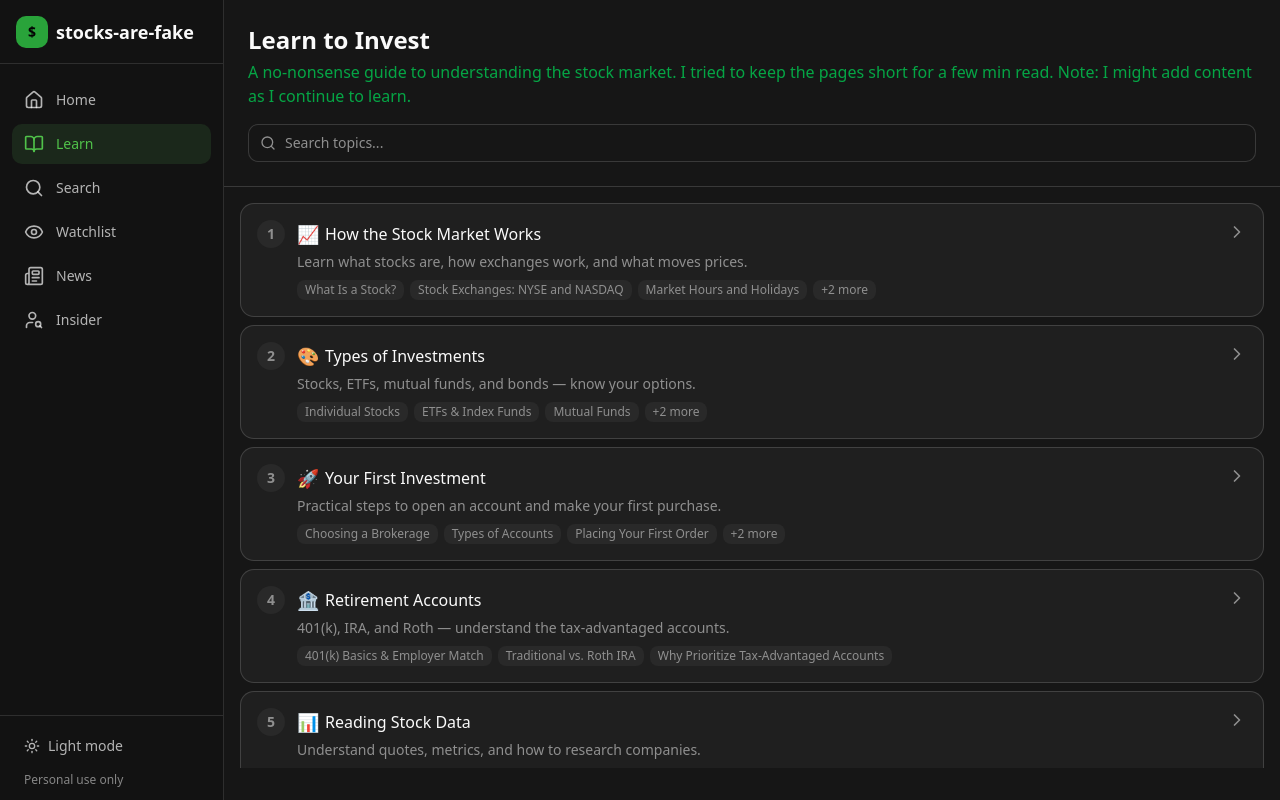
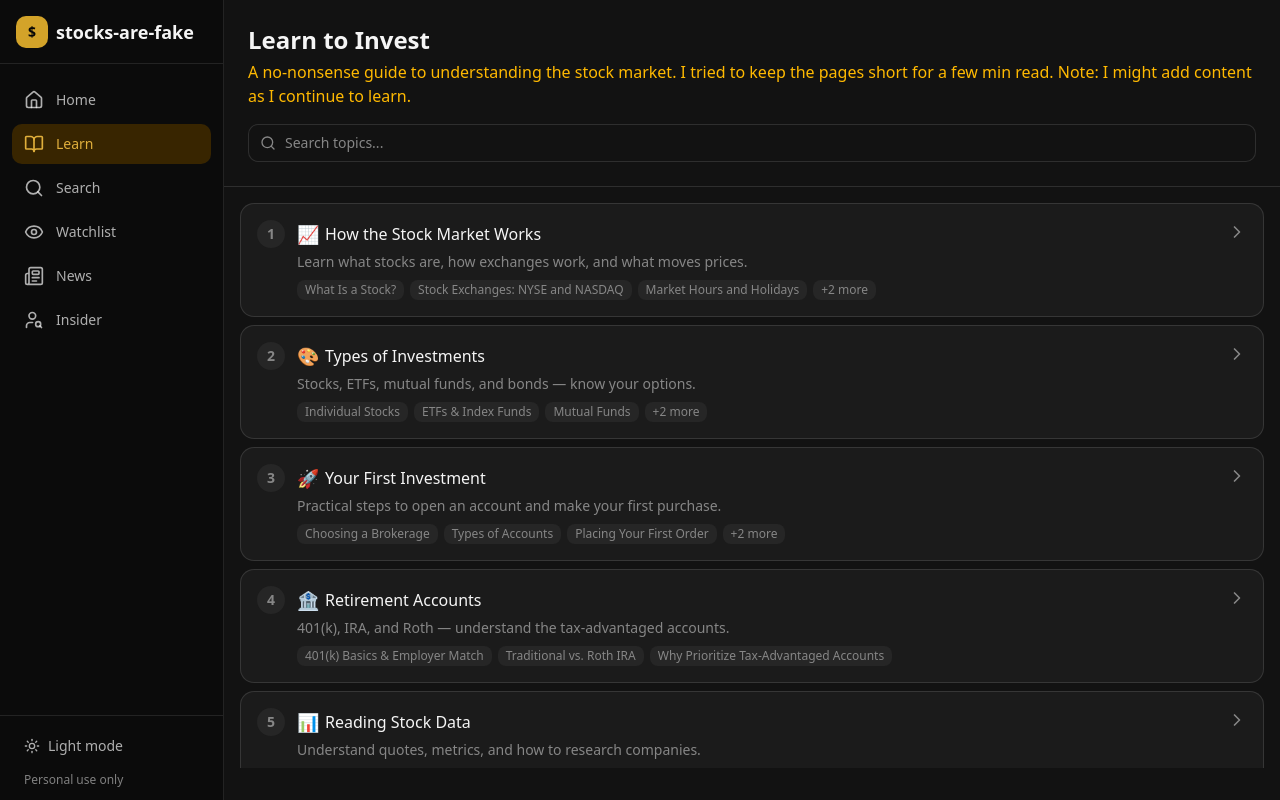
Before and after one commit to akashpatel1198/stocks-are-fake, a Next.js app: page /learn in a window 1280 px wide. Built offline with nearby package versions, Linux system fonts and the light colour scheme.

Commit message:
theme update + cursor UX fixes

```diff
--- a/app/globals.css
+++ b/app/globals.css
@@ -48,73 +48,73 @@
 
 :root {
   --radius: 0.625rem;
-  --primary-rgb: 34, 197, 94;
-  --background: oklch(0.985 0 0);
-  --foreground: oklch(0.145 0 0);
+  --primary-rgb: 37, 37, 37;
+  --background: oklch(0.98 0 0);
+  --foreground: oklch(0.18 0 0);
   --card: oklch(1 0 0);
-  --card-foreground: oklch(0.145 0 0);
+  --card-foreground: oklch(0.18 0 0);
   --popover: oklch(1 0 0);
-  --popover-foreground: oklch(0.145 0 0);
-  --primary: oklch(0.527 0.154 147.5);
-  --primary-foreground: oklch(1 0 0);
-  --secondary: oklch(0.97 0 0);
-  --secondary-foreground: oklch(0.205 0 0);
-  --muted: oklch(0.97 0 0);
-  --muted-foreground: oklch(0.5 0 0);
-  --accent: oklch(0.93 0.03 145);
-  --accent-foreground: oklch(0.3 0.1 145);
+  --popover-foreground: oklch(0.18 0 0);
+  --primary: oklch(0.20 0 0);
+  --primary-foreground: oklch(0.98 0 0);
+  --secondary: oklch(0.95 0 0);
+  --secondary-foreground: oklch(0.20 0 0);
+  --muted: oklch(0.95 0 0);
+  --muted-foreground: oklch(0.52 0 0);
+  --accent: oklch(0.74 0.14 85);
+  --accent-foreground: oklch(0.15 0 0);
   --destructive: oklch(0.577 0.245 27.325);
-  --border: oklch(0.9 0 0);
-  --input: oklch(0.9 0 0);
-  --ring: oklch(0.527 0.154 147.5);
-  --chart-1: oklch(0.627 0.178 145);
-  --chart-2: oklch(0.527 0.154 147.5);
-  --chart-3: oklch(0.448 0.133 148.5);
-  --chart-4: oklch(0.723 0.191 142.5);
-  --chart-5: oklch(0.8 0.15 140);
-  --sidebar: oklch(0.975 0 0);
-  --sidebar-foreground: oklch(0.145 0 0);
-  --sidebar-primary: oklch(0.527 0.154 147.5);
-  --sidebar-primary-foreground: oklch(1 0 0);
-  --sidebar-accent: oklch(0.93 0.03 145);
-  --sidebar-accent-foreground: oklch(0.3 0.1 145);
-  --sidebar-border: oklch(0.9 0 0);
-  --sidebar-ring: oklch(0.527 0.154 147.5);
+  --border: oklch(0.88 0 0);
+  --input: oklch(0.88 0 0);
+  --ring: oklch(0.74 0.14 85);
+  --chart-1: oklch(0.74 0.14 85);
+  --chart-2: oklch(0.20 0 0);
+  --chart-3: oklch(0.60 0.12 85);
+  --chart-4: oklch(0.45 0 0);
+  --chart-5: oklch(0.82 0.10 88);
+  --sidebar: oklch(0.965 0 0);
+  --sidebar-foreground: oklch(0.18 0 0);
+  --sidebar-primary: oklch(0.20 0 0);
+  --sidebar-primary-foreground: oklch(0.98 0 0);
+  --sidebar-accent: oklch(0.74 0.14 85);
+  --sidebar-accent-foreground: oklch(0.15 0 0);
+  --sidebar-border: oklch(0.88 0 0);
+  --sidebar-ring: oklch(0.74 0.14 85);
 }
 
 .dark {
-  --primary-rgb: 74, 222, 128;
-  --background: oklch(0.2 0 0);
-  --foreground: oklch(0.985 0 0);
-  --card: oklch(0.24 0 0);
-  --card-foreground: oklch(0.985 0 0);
-  --popover: oklch(0.24 0 0);
-  --popover-foreground: oklch(0.985 0 0);
-  --primary: oklch(0.627 0.178 145);
-  --primary-foreground: oklch(0.1 0 0);
-  --secondary: oklch(0.28 0 0);
-  --secondary-foreground: oklch(0.985 0 0);
-  --muted: oklch(0.28 0 0);
-  --muted-foreground: oklch(0.65 0 0);
-  --accent: oklch(0.28 0.03 145);
-  --accent-foreground: oklch(0.723 0.191 142.5);
+  --primary-rgb: 200, 160, 48;
+  --background: oklch(0.18 0 0);
+  --foreground: oklch(0.97 0 0);
+  --card: oklch(0.22 0 0);
+  --card-foreground: oklch(0.97 0 0);
+  --popover: oklch(0.22 0 0);
+  --popover-foreground: oklch(0.97 0 0);
+  --primary: oklch(0.74 0.14 85);
+  --primary-foreground: oklch(0.12 0 0);
+  --secondary: oklch(0.27 0 0);
+  --secondary-foreground: oklch(0.97 0 0);
+  --muted: oklch(0.27 0 0);
+  --muted-foreground: oklch(0.62 0 0);
+  --accent: oklch(0.30 0.07 85);
+  --accent-foreground: oklch(0.78 0.14 85);
   --destructive: oklch(0.704 0.191 22.216);
-  --border: oklch(1 0 0 / 15%);
-  --input: oklch(1 0 0 / 15%);
-  --ring: oklch(0.627 0.178 145);
-  --chart-1: oklch(0.723 0.191 142.5);
-  --chart-2: oklch(0.627 0.178 145);
-  --chart-3: oklch(0.527 0.154 147.5);
-  --chart-4: oklch(0.8 0.15 140);
-  --chart-5: oklch(0.448 0.133 148.5);
-  --sidebar: oklch(0.18 0 0);
-  --sidebar-foreground: oklch(0.985 0 0);
-  --sidebar-primary: oklch(0.627 0.178 145);
-  --sidebar-primary-foreground: oklch(0.1 0 0);
-  --sidebar-accent: oklch(0.26 0.03 145);
-  --sidebar-accent-foreground: oklch(0.723 0.191 142.5);
-  --sidebar-border: oklch(1 0 0 / 12%);
-  --sidebar-ring: oklch(0.627 0.178 145);
+  --border: oklch(1 0 0 / 12%);
+  --input: oklch(1 0 0 / 12%);
+  --ring: oklch(0.74 0.14 85);
+  --chart-1: oklch(0.74 0.14 85);
+  --chart-2: oklch(0.85 0 0);
+  --chart-3: oklch(0.60 0.12 85);
+  --chart-4: oklch(0.55 0 0);
+  --chart-5: oklch(0.82 0.10 88);
+  --sidebar: oklch(0.15 0 0);
+  --sidebar-foreground: oklch(0.97 0 0);
+  --sidebar-primary: oklch(0.74 0.14 85);
+  --sidebar-primary-foreground: oklch(0.12 0 0);
+  --sidebar-accent: oklch(0.28 0.07 85);
+  --sidebar-accent-foreground: oklch(0.78 0.14 85);
+  --sidebar-border: oklch(1 0 0 / 10%);
+  --sidebar-ring: oklch(0.74 0.14 85);
 }
 
 @layer base {
--- a/app/learn/page.tsx
+++ b/app/learn/page.tsx
@@ -156,7 +156,7 @@ export default function LearnPage() {
             {!isAnimating && (
               <div className="mb-4">
                 <h1 className="text-2xl font-bold mb-1">Learn to Invest</h1>
-                <p className="text-base text-green-500/80">
+                <p className="text-base text-amber-700 dark:text-amber-400">
                   A no-nonsense guide to understanding the stock market. I tried to keep the pages short for a few min read. Note: I might add content as I continue to learn.
                 </p>
               </div>
--- a/app/search/page.tsx
+++ b/app/search/page.tsx
@@ -281,7 +281,7 @@ export default function SearchPage() {
         <div className="relative">
           <button
             onClick={() => setShowSortMenu(!showSortMenu)}
-            className="flex items-center gap-2 px-4 py-3 rounded-xl border border-input bg-background hover:bg-accent transition-colors w-[180px]"
+            className="flex items-center gap-2 px-4 py-3 rounded-xl border border-input bg-background hover:bg-accent transition-colors w-[180px] cursor-pointer"
           >
             <ArrowUpDown className="h-4 w-4 text-muted-foreground" />
             <span className="text-sm">{randomSeed ? "Randomized" : sortLabels[sortBy]}</span>
@@ -315,12 +315,12 @@ export default function SearchPage() {
         <button
           onClick={handleRandomize}
           className={cn(
-            "flex items-center gap-2 px-4 py-3 rounded-xl transition-colors",
+            "flex items-center gap-2 px-4 py-3 rounded-xl transition-colors cursor-pointer",
             randomSeed
-              ? "border border-primary bg-primary/10 text-primary"
+              ? "border border-primary bg-primary/10 text-primary hover:bg-primary/20"
               : surpriseClicked
                 ? "border border-input bg-background hover:bg-accent"
-                : "surprise-me-idle bg-background"
+                : "surprise-me-idle bg-background hover:bg-accent"
           )}
         >
           <Shuffle className="h-4 w-4" />
@@ -330,7 +330,7 @@ export default function SearchPage() {
         {/* Types Help Button */}
         <button
           onClick={() => setShowTypesModal(true)}
-          className="flex items-center gap-2 px-4 py-3 rounded-xl border border-input bg-background hover:bg-accent transition-colors"
+          className="flex items-center gap-2 px-4 py-3 rounded-xl border border-input bg-background hover:bg-accent transition-colors cursor-pointer"
           title="Learn about security types"
         >
           <HelpCircle className="h-4 w-4 text-muted-foreground" />
--- a/app/stock/[symbol]/page.tsx
+++ b/app/stock/[symbol]/page.tsx
@@ -151,7 +151,7 @@ export default function StockDetailPage() {
         <button
           onClick={() => (watching ? removeSymbol(symbol) : addSymbol(symbol))}
           className={cn(
-            "flex items-center gap-2 px-4 py-2 rounded-lg border transition-colors",
+            "flex items-center gap-2 px-4 py-2 rounded-lg border transition-colors cursor-pointer",
             watching
               ? "border-primary bg-primary/10 text-primary hover:bg-primary/20"
               : "border-border hover:bg-accent"
```
